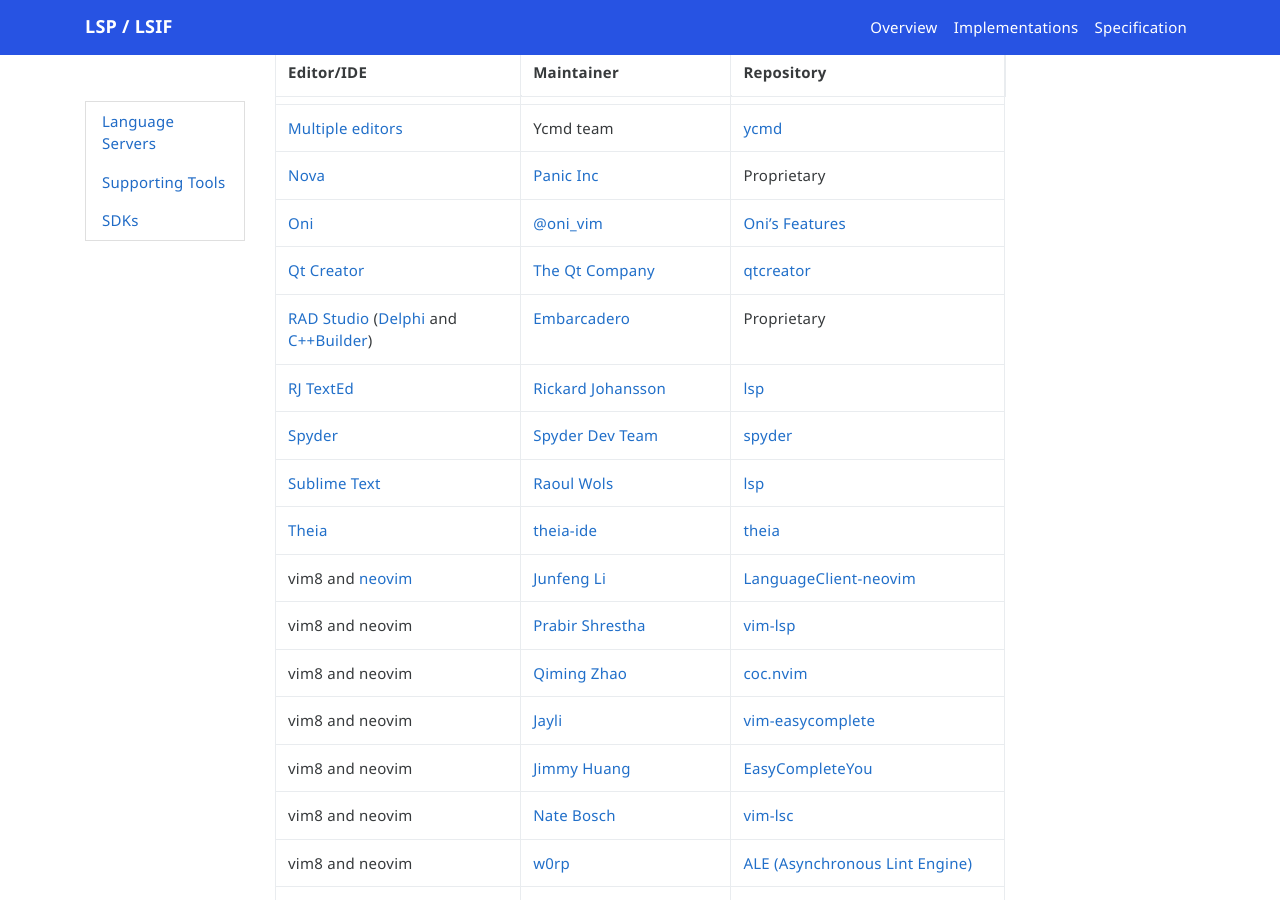
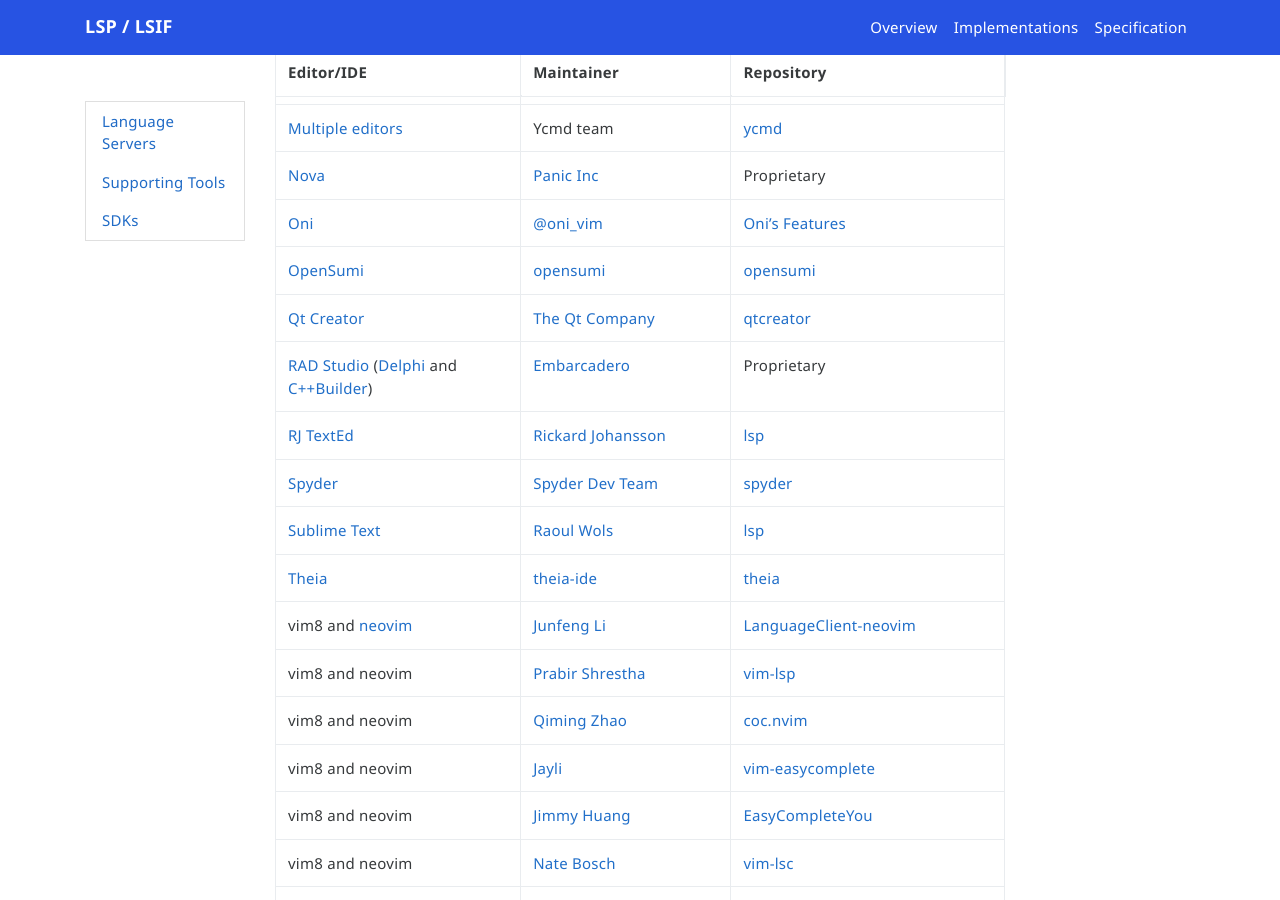
Before and after one commit to microsoft/language-server-protocol, a Jekyll site: the page built from _implementors/tools.md, in a window 1280 px wide and 900 px high, scrolled down 1182 px. Built offline with Jekyll 4.4.1, drawn with Linux system fonts in a browser that asks for light colours; nearby versions of some CDN libraries; comment, search, counter and statistics services are not loaded.

Commit message:
Added OpenSumi to tools list

```diff
--- a/_implementors/tools.md
+++ b/_implementors/tools.md
@@ -33,6 +33,7 @@
 | [Multiple editors](https://github.com/Valloric/ycmd#known-ycmd-clients) | Ycmd team | [ycmd](https://github.com/Valloric/ycmd) |
 | [Nova](https://nova.app) | [Panic Inc](http://panic.com) | Proprietary |
 | [Oni](https://www.onivim.io) | [@oni_vim](https://twitter.com/oni_vim) | [Oni's Features](https://www.onivim.io/Features) |
+| [OpenSumi](https://opensumi.com) | [opensumi](https://github.com/opensumi) | [opensumi](https://github.com/opensumi/core) |
 | [Qt Creator](https://doc-snapshots.qt.io/qtcreator-4.9/creator-language-servers.html) | [The Qt Company](http://qt.io/) | [qtcreator](https://github.com/qt-creator/qt-creator)
 | [RAD Studio](https://www.embarcadero.com/products/rad-studio) ([Delphi](https://www.embarcadero.com/products/delphi) and [C++Builder](https://www.embarcadero.com/products/cbuilder)) | [Embarcadero](https://www.embarcadero.com/) | Proprietary |
 | [RJ TextEd](https://www.rj-texted.se/) | [Rickard Johansson](https://github.com/rickard67) | [lsp](https://github.com/rickard67/LSP-Pascal-Library) |
```
